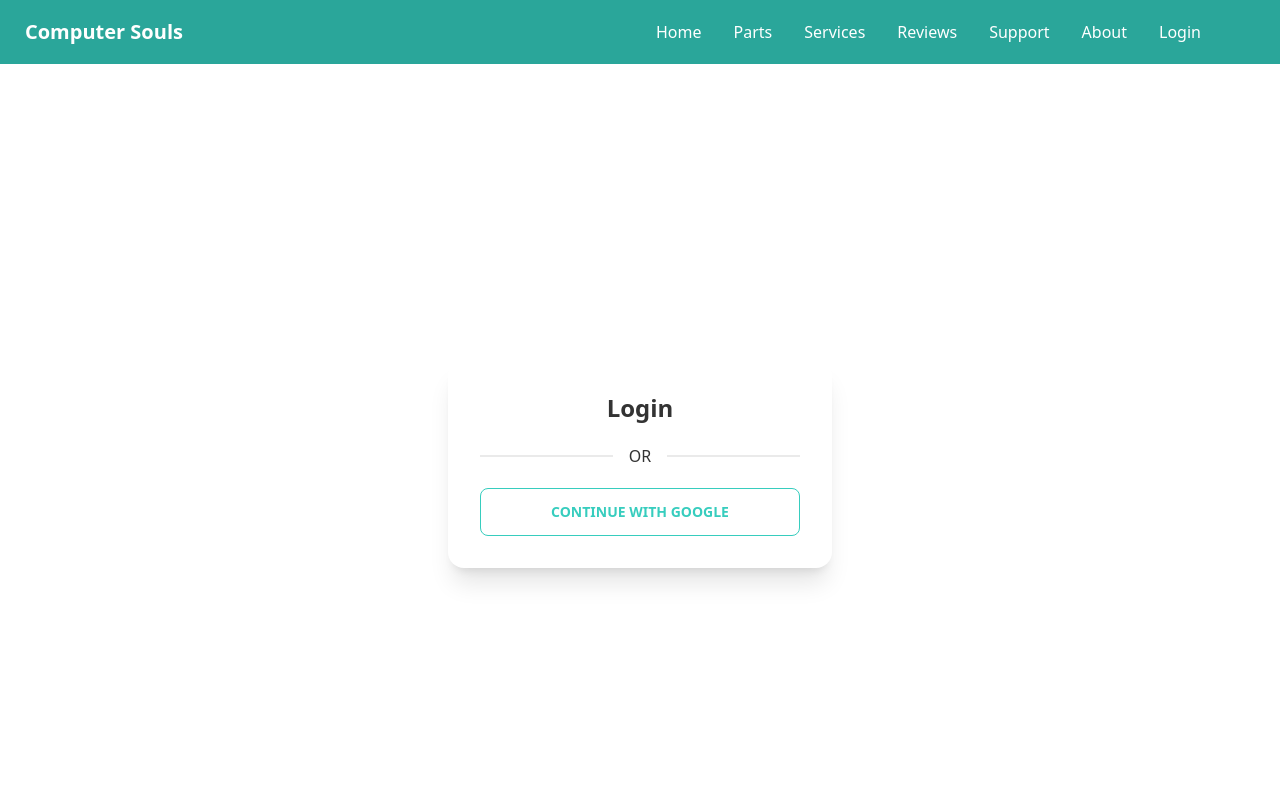
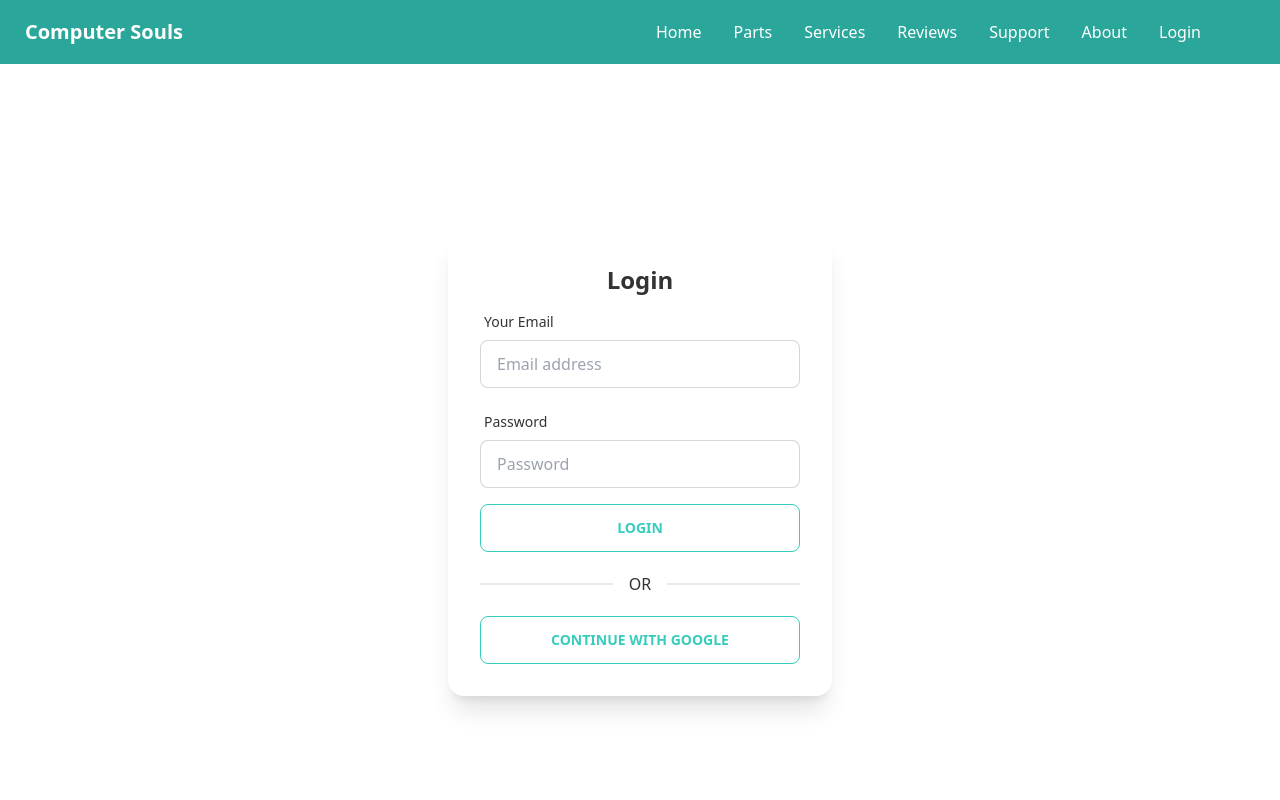
Before and after one commit to S1Emon/computer-manufacturer-client, a React (Create React App) app: page /login in a window 1280 px wide. Shown: the top 800 px of the page. Built offline with nearby package versions, Linux system fonts and the light colour scheme; no server answers.

Commit message:
login field added

```diff
--- a/src/Pages/Login/Login.js
+++ b/src/Pages/Login/Login.js
@@ -1,18 +1,83 @@
 import React from 'react';
 import auth from '../../Firebase/Firebase.init';
 import { useSignInWithGoogle } from 'react-firebase-hooks/auth';
+import { useForm } from "react-hook-form";
+
 
 const Login = () => {
     const [signInWithGoogle, user, loading, error] = useSignInWithGoogle(auth);
+    const { register, formState: { errors }, handleSubmit } = useForm();
+
+    const onSubmit = data => {
+
+        console.log(data)
+    };
 
     if (user) {
         console.log(user);
     }
+
     return (
         <div className='flex justify-center items-center h-screen'>
             <div class="card w-96 bg-base-100 shadow-xl">
                 <div class="card-body">
                     <h2 class="text-center font-bold text-2xl">Login</h2>
+
+                    <form onSubmit={handleSubmit(onSubmit)}>
+
+                        {/* Email Field */}
+                        <div class="form-control w-full max-w-xs">
+                            <label class="label">
+                                <span class="label-text">Your Email</span>
+                            </label>
+                            <input type="email"
+                                placeholder="Email address"
+                                class="input input-bordered w-full max-w-xs"
+                                {...register("email", {
+                                    required: {
+                                        value: true,
+                                        message: "Email is required"
+                                    },
+                                    pattern: {
+                                        value: /[a-z0-9]+@[a-z]+\.[a-z]{2,3}/,
+                                        message: 'Enter a valid Email address'
+                                    }
+                                })}
+                            />
+                            <label class="label">
+                                {errors.email?.type === 'required' && <span class="label-text-alt text-red-500">{errors.email.message}</span>}
+                                {errors.email?.type === 'pattern' && <span class="label-text-alt text-red-500">{errors.email.message}</span>}
+                            </label>
+                        </div>
+
+                        {/* Password Field*/}
+                        <div class="form-control w-full max-w-xs">
+                            <label class="label">
+                                <span class="label-text">Password</span>
+                            </label>
+                            <input type="password"
+                                placeholder="Password"
+                                class="input input-bordered w-full max-w-xs"
+                                {...register("password", {
+                                    required: {
+                                        value: true,
+                                        message: "Password is required"
+                                    },
+                                    minLength: {
+                                        value: 6,
+                                        message: 'Must be 6 character or longer'
+                                    }
+                                })}
+                            />
+                            <label class="label">
+                                {errors.password?.type === 'required' && <span class="label-text-alt text-red-500">{errors.password.message}</span>}
+                                {errors.password?.type === 'minLength' && <span class="label-text-alt text-red-500">{errors.password.message}</span>}
+                            </label>
+                        </div>
+
+
+                        <input type="submit" class="btn btn-outline btn-accent w-full mx-w-xs" value="Login" />
+                    </form>
 
                     <div class="divider">OR</div>
                     <button
```
